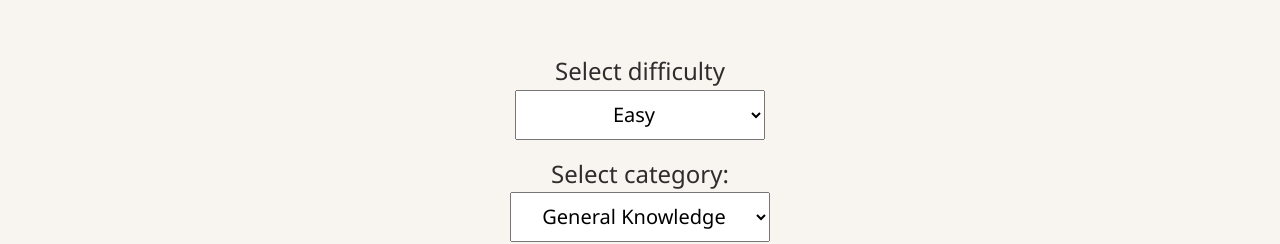
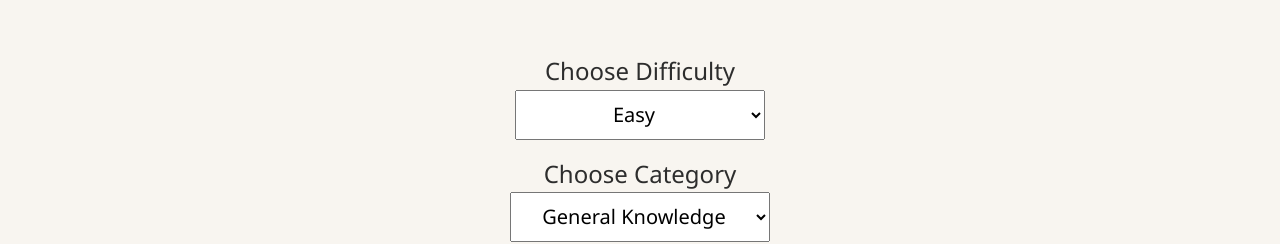
Before and after one commit to thanosades/quiz-app, a React (Create React App) app: page / in a window 1280 px wide. Shown: the part 142-386 px from the top of the page. Built offline with nearby package versions, Linux system fonts and the light colour scheme.

Commit message:
fix typo

```diff
--- a/src/components/StartPage/index.tsx
+++ b/src/components/StartPage/index.tsx
@@ -53,14 +53,14 @@ export default function StartPage({
         <div>
           <h1>Ten Questions</h1>
           <form onSubmit={handleSubmit}>
-            <label htmlFor="difficulty">Select difficulty</label>
+            <label htmlFor="difficulty">Choose Difficulty</label>
             <select id="difficulty" value={difficulty} onChange={handleDifficultyChange}>
               <option value="easy">Easy</option>
               <option value="medium">Medium</option>
               <option value="hard">Hard</option>
             </select>
 
-            <label htmlFor="category">Select category:</label>
+            <label htmlFor="category">Choose Category</label>
             <select id="category" value={category} onChange={handleCategoryChange}>
               <option value={Category.GeneralKnowledge}>General Knowledge</option>
               <option value={Category.Computers}>Computers</option>
```
